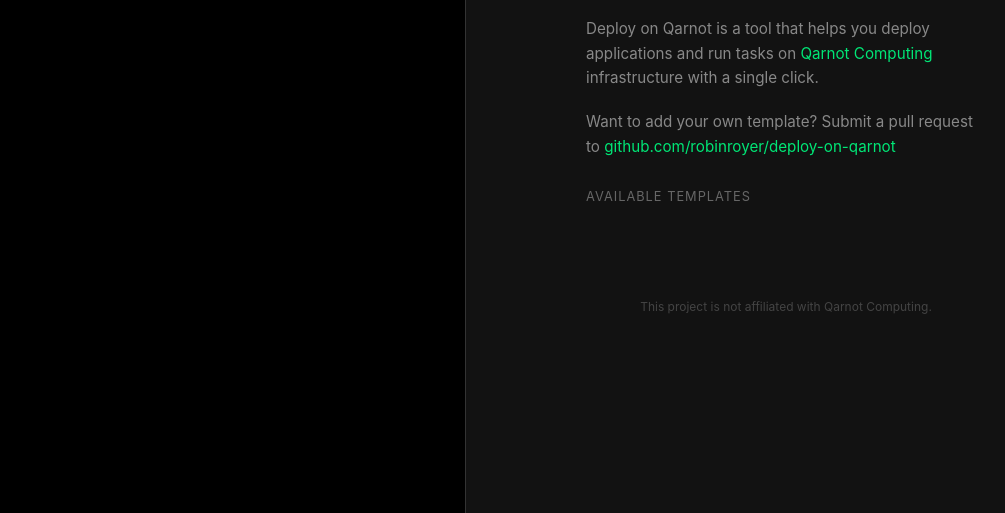
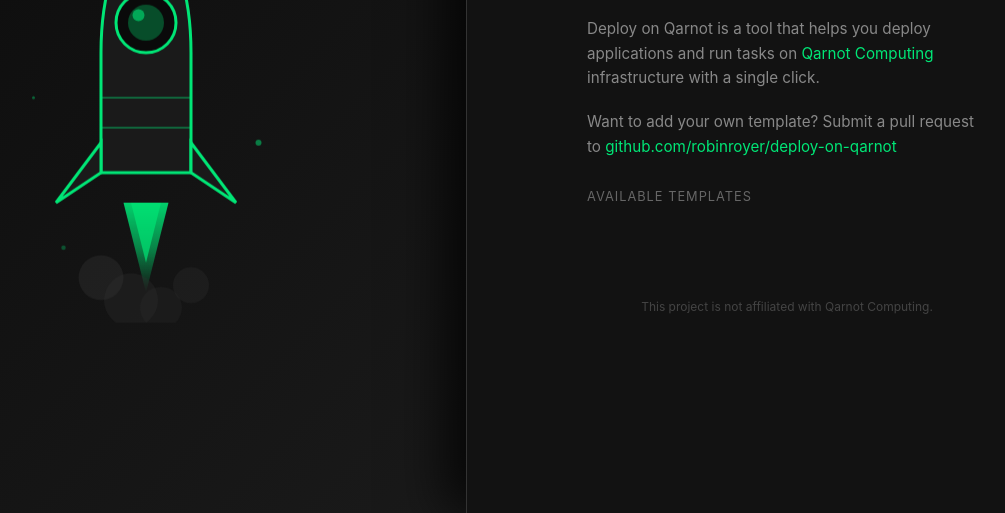
Before and after one commit to robinroyer/deploy-on-qarnot, a website: page index.html in a window 1280 px wide. Shown: the part 287-800 px from the top of the page, without its empty margins (174-1179 px from the left). Drawn offline with Linux system fonts and the light colour scheme; no server answers.

Commit message:
minor: add illustration for front page

```diff
--- a/index.html
+++ b/index.html
@@ -14,7 +14,38 @@
             background-color: #000;
             font-family: 'Inter', sans-serif;
             display: flex;
-            justify-content: flex-end;
+        }
+
+        .panel-left {
+            width: 50vw;
+            height: 100vh;
+            display: flex;
+            align-items: center;
+            justify-content: center;
+            background: linear-gradient(135deg, #0a0a0a 0%, #1a1a1a 100%);
+            overflow: hidden;
+        }
+
+        .rocket-illustration {
+            width: 60%;
+            max-width: 300px;
+            height: auto;
+            animation: float 3s ease-in-out infinite;
+        }
+
+        @keyframes float {
+            0%, 100% { transform: translateY(0); }
+            50% { transform: translateY(-20px); }
+        }
+
+        @media (max-width: 900px) {
+            .panel-left {
+                display: none;
+            }
+            .panel-right {
+                width: 100vw;
+                border-left: none;
+            }
         }
 
         .panel-right {
@@ -205,6 +236,55 @@
     </style>
 </head>
 <body>
+
+    <div class="panel-left">
+        <svg class="rocket-illustration" viewBox="0 0 200 300" fill="none" xmlns="http://www.w3.org/2000/svg">
+            <!-- Rocket trail/flames -->
+            <path d="M85 220 L100 280 L115 220" fill="url(#flameGradient)" opacity="0.9"/>
+            <path d="M90 220 L100 260 L110 220" fill="#00e676" opacity="0.7"/>
+
+            <!-- Smoke particles -->
+            <circle cx="70" cy="270" r="15" fill="#333" opacity="0.4"/>
+            <circle cx="130" cy="275" r="12" fill="#333" opacity="0.3"/>
+            <circle cx="90" cy="285" r="18" fill="#333" opacity="0.3"/>
+            <circle cx="110" cy="290" r="14" fill="#333" opacity="0.25"/>
+
+            <!-- Rocket body -->
+            <path d="M70 200 L70 120 Q70 60 100 30 Q130 60 130 120 L130 200 Z" fill="#1a1a1a" stroke="#00e676" stroke-width="2"/>
+
+            <!-- Rocket window -->
+            <circle cx="100" cy="100" r="20" fill="#0a0a0a" stroke="#00e676" stroke-width="2"/>
+            <circle cx="100" cy="100" r="12" fill="#00e676" opacity="0.3"/>
+            <circle cx="95" cy="95" r="4" fill="#00e676" opacity="0.6"/>
+
+            <!-- Rocket fins -->
+            <path d="M70 180 L40 220 L70 200 Z" fill="#1a1a1a" stroke="#00e676" stroke-width="2"/>
+            <path d="M130 180 L160 220 L130 200 Z" fill="#1a1a1a" stroke="#00e676" stroke-width="2"/>
+
+            <!-- Rocket details -->
+            <line x1="70" y1="150" x2="130" y2="150" stroke="#00e676" stroke-width="1" opacity="0.5"/>
+            <line x1="70" y1="170" x2="130" y2="170" stroke="#00e676" stroke-width="1" opacity="0.5"/>
+
+            <!-- Rocket tip accent -->
+            <path d="M90 50 Q100 35 110 50" stroke="#00e676" stroke-width="2" fill="none"/>
+
+            <!-- Stars -->
+            <circle cx="30" cy="50" r="2" fill="#00e676" opacity="0.6"/>
+            <circle cx="170" cy="80" r="1.5" fill="#00e676" opacity="0.5"/>
+            <circle cx="25" cy="150" r="1" fill="#00e676" opacity="0.4"/>
+            <circle cx="175" cy="180" r="2" fill="#00e676" opacity="0.5"/>
+            <circle cx="45" cy="250" r="1.5" fill="#00e676" opacity="0.3"/>
+            <circle cx="160" cy="40" r="1" fill="#00e676" opacity="0.6"/>
+
+            <defs>
+                <linearGradient id="flameGradient" x1="100" y1="220" x2="100" y2="280" gradientUnits="userSpaceOnUse">
+                    <stop offset="0%" stop-color="#00e676"/>
+                    <stop offset="50%" stop-color="#00e676" stop-opacity="0.6"/>
+                    <stop offset="100%" stop-color="#00e676" stop-opacity="0"/>
+                </linearGradient>
+            </defs>
+        </svg>
+    </div>
 
     <div class="panel-right">
         <!-- Landing Page (no template) -->
```
